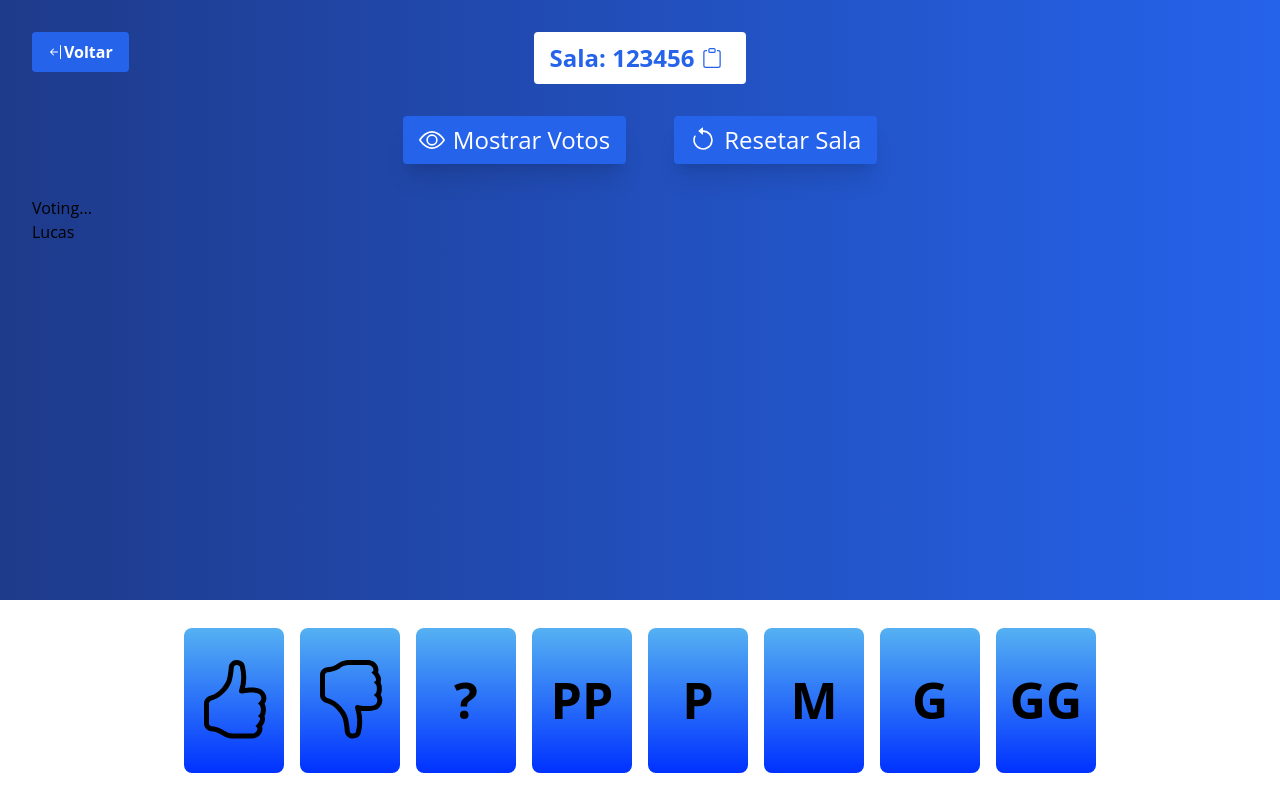
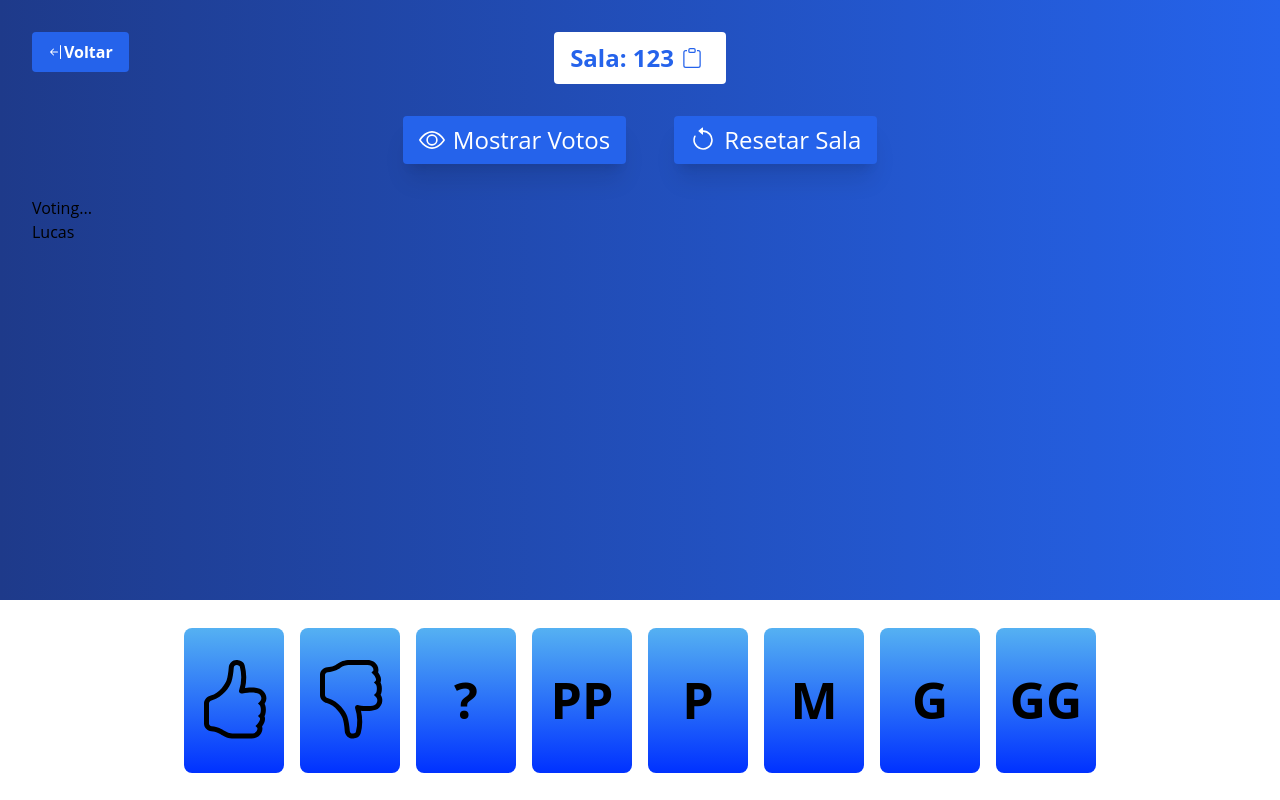
Before and after one commit to mtluiz/homepoker.app, a Next.js app: page /sala/123 in a window 1280 px wide. Built offline with nearby package versions, Linux system fonts and the light colour scheme.

Commit message:
feat: dynamic room

```diff
--- a/src/pages/sala/[sala].js
+++ b/src/pages/sala/[sala].js
@@ -42,7 +42,7 @@ export default function Sala() {
 
   return (
     <div className="min-w-fit h-screen p-8 bg-gradient-to-l from-blue-600 to-blue-900">
-      <Room roomId={123456} />
+      <Room roomId={router.query.sala} />
     </div>
   )
 }
```
